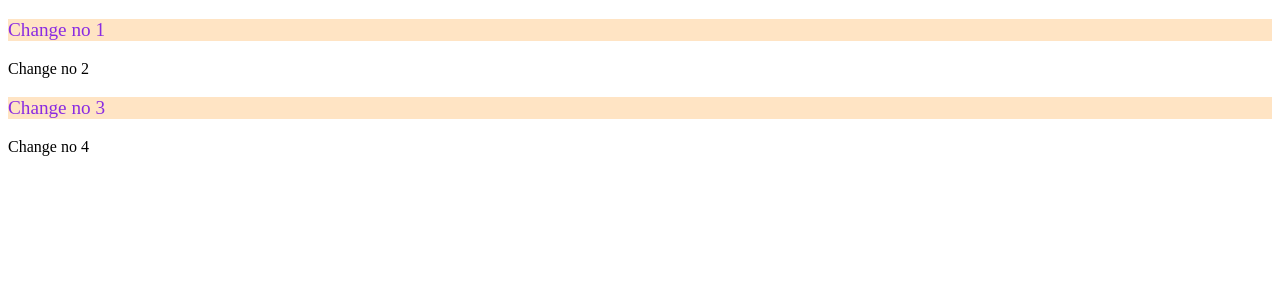
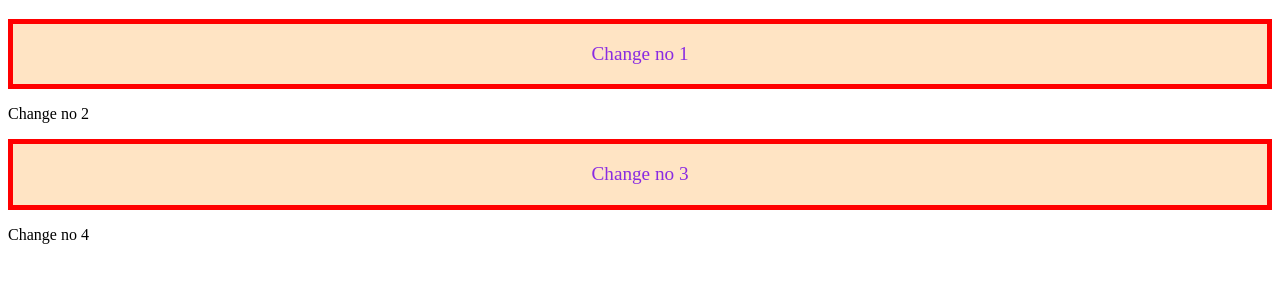
Before and after one commit to SamitRaiyan/repo-1, a plain HTML site: page index.html in a window 1280 px wide. Shown: the part 61-344 px from the top of the page. Drawn offline with Linux system fonts and the light colour scheme.

Commit message:
css again updated

```diff
--- a/style.css
+++ b/style.css
@@ -2,4 +2,9 @@
     color: blueviolet;
     background-color: bisque;
     font-size: larger;
+    border-width: 5px;
+    border-style: solid;
+    border-color: red;
+    align-items: center;
+    text-align: center;
 }
```
